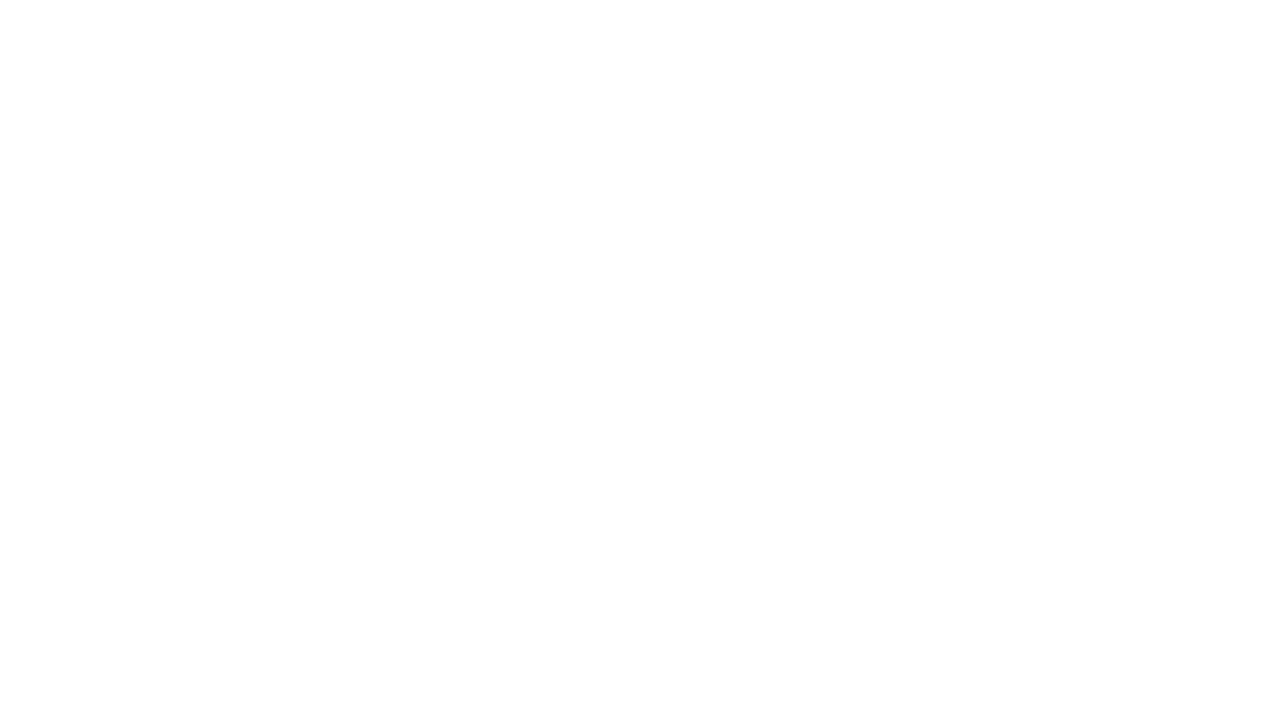
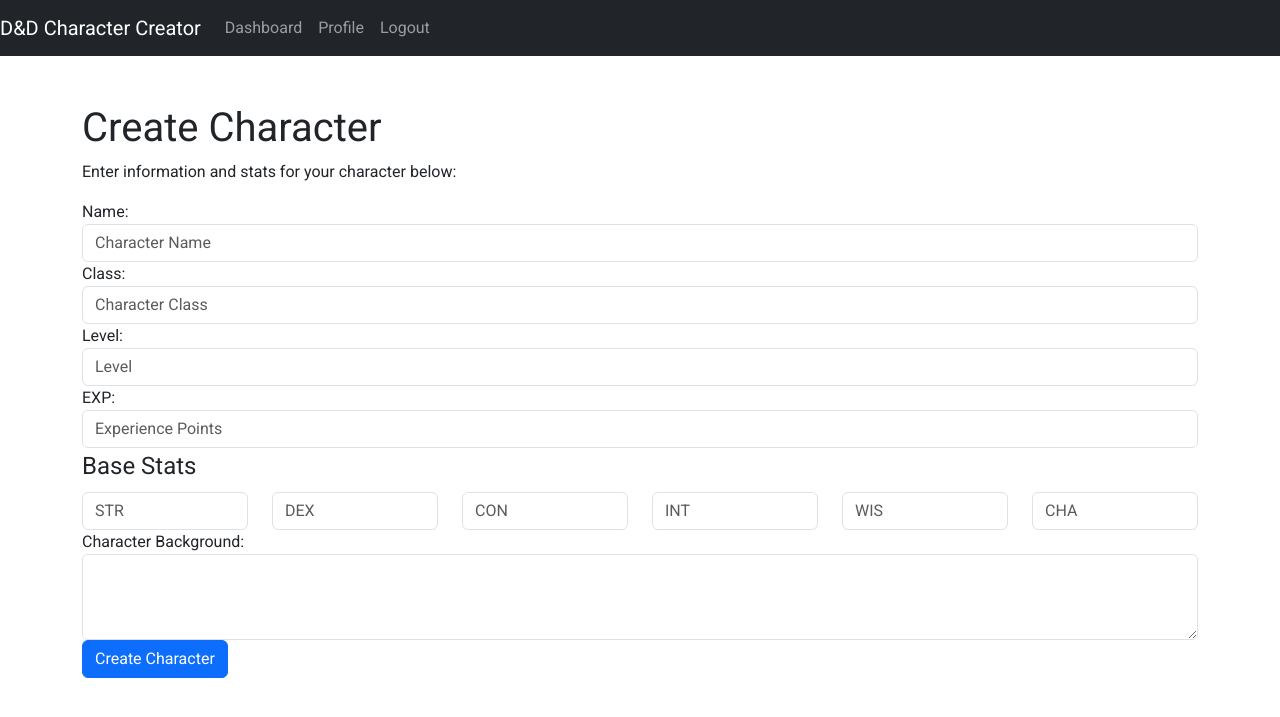
Before and after one commit to ZoDSeR97/Django, a Django app: page /characters/create/ in a window 1280 px wide. Before the commit the part shown is empty. Shown: the top 717 px of the page. Run offline with Django 4.2, Linux system fonts and the light colour scheme.

Commit message:
initial draft of create character

```diff
--- a/DND/characters/templates/create_character.html
+++ b/DND/characters/templates/create_character.html
@@ -7,10 +7,84 @@
     <meta name="viewport" content="width=device-width, initial-scale=1.0">
     <title>Document</title>
     <!--Add style-->
+    <link href="https://cdn.jsdelivr.net/npm/bootstrap@5.3.2/dist/css/bootstrap.min.css" rel="stylesheet"
+        integrity="sha384-T3c6CoIi6uLrA9TneNEoa7RxnatzjcDSCmG1MXxSR1GAsXEV/Dwwykc2MPK8M2HN" crossorigin="anonymous">
     <link rel="stylesheet" href="{% static 'css/style.css' %}">
 </head>
 <body>
+    <header>
+        <!-- Navigation Bar -->
+        <nav class="navbar navbar-expand-lg navbar-dark bg-dark">
+            <a class="navbar-brand" href="#">D&D Character Creator</a>
+            <div class="collapse navbar-collapse">
+                <ul class="navbar-nav ml-auto">
+                    <li class="nav-item"><a class="nav-link" href="#">Dashboard</a></li>
+                    <li class="nav-item"><a class="nav-link" href="#">Profile</a></li>
+                    <li class="nav-item"><a class="nav-link" href="#">Logout</a></li>
+                </ul>
+            </div>
+        </nav>
+    </header>
+
+    <main class="container mt-5">
+        <!-- Page Title -->
+        <h1>Create Character</h1>
+
+        <!-- Character Creation Instruction -->
+        <p>Enter information and stats for your character below:</p>
+
+        <!-- Character Info Form -->
+        <section>
+            <form id="CharacterInfo" action="/created" method="post">
+                {% csrf_token %}
+                <div class="form-group">
+                    <label for="name">Name:</label>
+                    <input type="text" class="form-control" id="name" name="name" placeholder="Character Name">
+                </div>
+
+                <div class="form-group">
+                    <label for="charClass">Class:</label>
+                    <input type="text" class="form-control" id="charClass" name="char_class" placeholder="Character Class">
+                </div>
+
+                <div class="form-group">
+                    <label for="level">Level:</label>
+                    <input type="number" class="form-control" id="level" name="level" placeholder="Level">
+                </div>
+
+                <div class="form-group">
+                    <label for="exp">EXP:</label>
+                    <input type="number" class="form-control" id="exp" name="exp" placeholder="Experience Points">
+                </div>
+
+                <!-- Base Stats -->
+                <fieldset class="form-group">
+                    <legend>Base Stats</legend>
+                    <div class="row">
+                        <div class="col"><input type="number" class="form-control" name="str_stat" placeholder="STR"></div>
+                        <div class="col"><input type="number" class="form-control" name="dex_stat" placeholder="DEX"></div>
+                        <div class="col"><input type="number" class="form-control" name="con_stat" placeholder="CON"></div>
+                        <div class="col"><input type="number" class="form-control" name="int_stat" placeholder="INT"></div>
+                        <div class="col"><input type="number" class="form-control" name="wis_stat" placeholder="WIS"></div>
+                        <div class="col"><input type="number" class="form-control" name="cha_stat" placeholder="CHA"></div>
+                    </div>
+                </fieldset>
+
+                <div class="form-group">
+                    <label for="background">Character Background:</label>
+                    <textarea class="form-control" id="background" name="background" rows="3"></textarea>
+                </div>
+
+                <button type="submit" class="btn btn-primary">Create Character</button>
+            </form>
+        </section>
+    </main>
     <!--Add script-->
+    <script src="https://cdn.jsdelivr.net/npm/bootstrap@5.3.2/dist/js/bootstrap.bundle.min.js"
+        integrity="sha384-C6RzsynM9kWDrMNeT87bh95OGNyZPhcTNXj1NW7RuBCsyN/o0jlpcV8Qyq46cDfL"
+        crossorigin="anonymous"></script>
+    <script src="https://code.jquery.com/jquery-3.7.1.js" integrity="sha256-eKhayi8LEQwp4NKxN+CfCh+3qOVUtJn3QNZ0TciWLP4="
+        crossorigin="anonymous"></script>
     <script src="{% static 'js/script.js' %}"></script>
 </body>
 </html>
```
Also changed, not shown: DND/characters/templates/index.html (+7 -0 lines).
